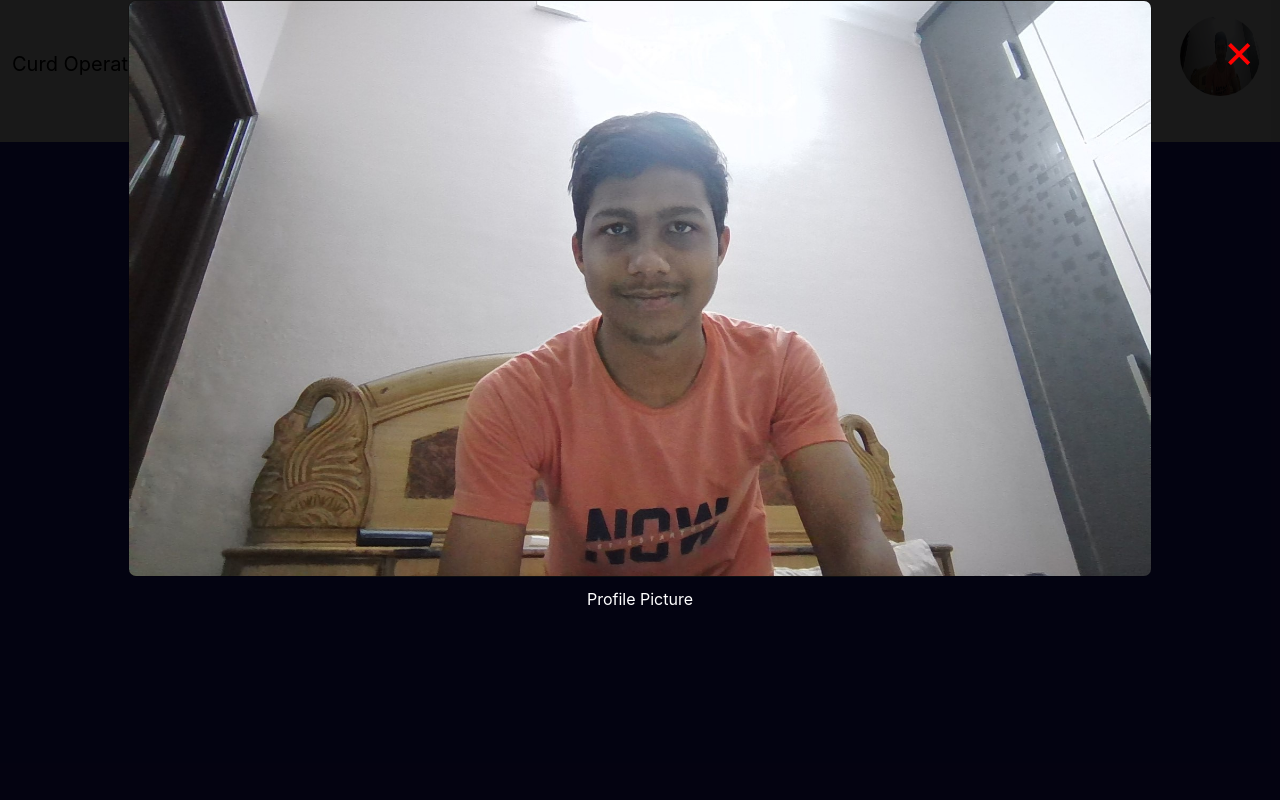
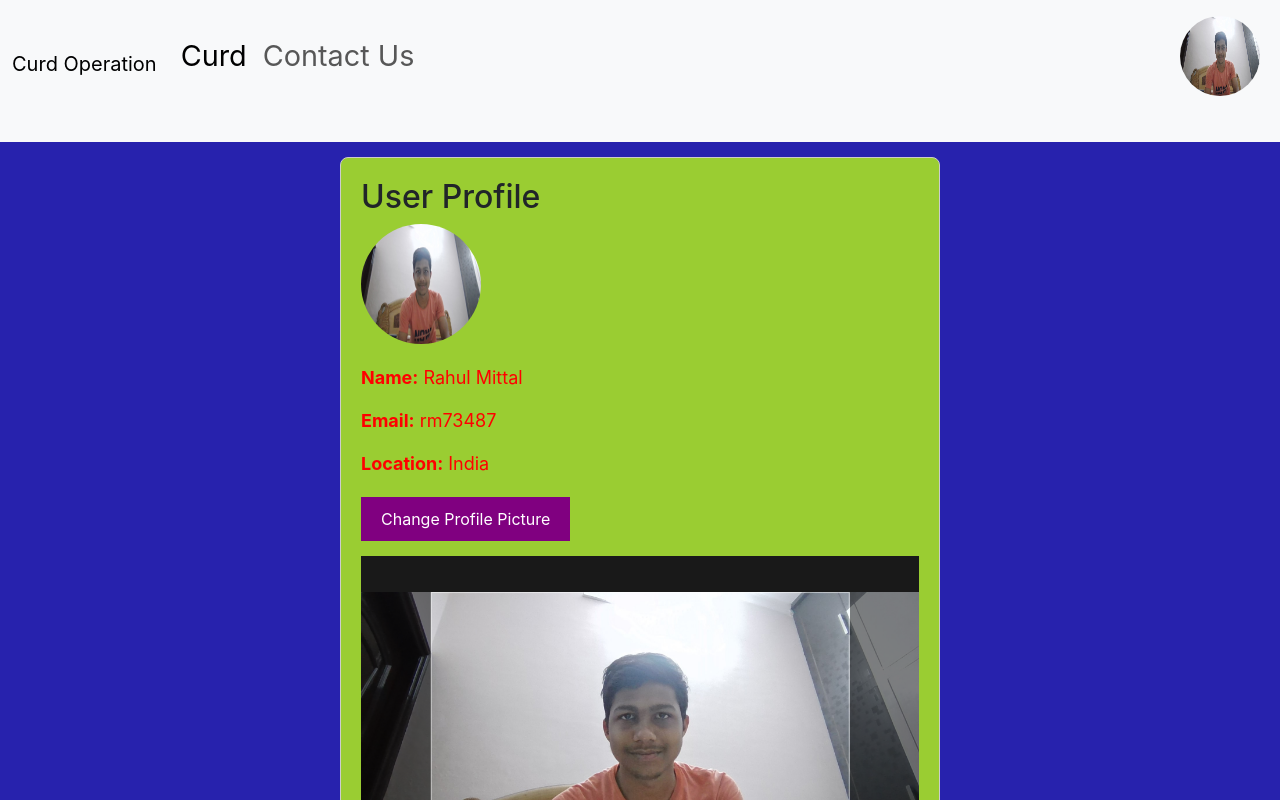
Before and after one commit to harshmittal5432/curd-repo, a React (Create React App) app: page /Profile in a window 1280 px wide. Both pictures are taken after a click on the picture 421 px from the left and 284 px from the top of the page. Shown: the top 800 px of the page. Built offline with nearby package versions, Linux system fonts and the light colour scheme.

Commit message:
Add cropping functionality in image

```diff
--- a/package.json
+++ b/package.json
@@ -9,8 +9,10 @@
     "@testing-library/user-event": "^13.5.0",
     "react": "^18.3.1",
     "react-dom": "^18.3.1",
+    "react-easy-crop": "^5.0.7",
     "react-router-dom": "^6.23.1",
     "react-scripts": "5.0.1",
+    "styled-components": "^6.1.11",
     "sweetalert2": "^11.12.0",
     "web-vitals": "^2.1.4"
   },
--- /dev/null
+++ b/src/ImageCropper.js
@@ -0,0 +1,80 @@
+import React, { useState, useCallback } from 'react';
+import Cropper from 'react-easy-crop';
+import getCroppedImg from './cropImage';
+import styled from 'styled-components';
+
+const CropContainer = styled.div`
+  position: relative;
+  width: 100%;
+  height: 400px; /* Adjust height as needed */
+  background: #333;
+`;
+
+const Controls = styled.div`
+  display: flex;
+  justify-content: center;
+  margin-top: 20px;
+`;
+
+const Button = styled.button`
+  padding: 10px 20px;
+  margin: 0 10px;
+  background-color: #007bff;
+  color: #fff;
+  border: none;
+  border-radius: 5px;
+  cursor: pointer;
+
+  &:hover {
+    background-color: #0056b3;
+  }
+`;
+
+const ImageCropper = ({ imageSrc, onCropComplete }) => {
+  const [crop, setCrop] = useState({ x: 0, y: 0 });
+  const [zoom, setZoom] = useState(1);
+  const [croppedAreaPixels, setCroppedAreaPixels] = useState(null);
+
+  const onCropChange = useCallback((crop) => {
+    setCrop(crop);
+  }, []);
+
+  const onCropCompleteHandler = useCallback((croppedArea, croppedAreaPixels) => {
+    setCroppedAreaPixels(croppedAreaPixels);
+  }, []);
+
+  const onZoomChange = useCallback((zoom) => {
+    setZoom(zoom);
+  }, []);
+
+  const onCropButtonClick = async () => {
+    try {
+      const croppedImage = await getCroppedImg(imageSrc, croppedAreaPixels);
+      onCropComplete(croppedImage);
+    } catch (error) {
+      console.error('Error cropping image:', error);
+    }
+  };
+
+  return (
+    <div>
+      <CropContainer>
+        <Cropper
+          image={imageSrc}
+          crop={crop}
+          zoom={zoom}
+          aspect={4 / 3} // Adjust aspect ratio as needed (e.g., 4:3 for standard photos)
+          onCropChange={onCropChange}
+          onCropComplete={onCropCompleteHandler}
+          onZoomChange={onZoomChange}
+          showGrid={false} // Optional: Hide grid for cleaner UI
+        />
+      </CropContainer>
+      <Controls>
+        <Button onClick={onCropButtonClick}>Crop And Save</Button>
+      </Controls>
+    </div>
+  );
+};
+
+export default ImageCropper;
--- a/src/Profile.js
+++ b/src/Profile.js
@@ -1,29 +1,31 @@
-import React, { useRef,useState } from 'react';
-//import "./App.css";
+import React, { useState, useRef } from 'react';
+import ImageCropper from './ImageCropper';
 
 function Profile({ src, setSrc }) {
+  const [isModalOpen, setIsModalOpen] = useState(false);
+  const [imageSrc, setImageSrc] = useState(null);
   const fileInputRef = useRef(null);
-  const [isModalOpen, setIsModalOpen] = useState(false);
 
-  const handleProfilePicChange = (event) => {
+  const handleProfilePicClick = () => {
+    setIsModalOpen(true);
+    setImageSrc(src); // Set current profile picture as imageSrc for cropping
+  };
+
+  const handleFileInputChange = (event) => {
     const file = event.target.files[0];
     if (file) {
       const reader = new FileReader();
       reader.onload = () => {
-        setSrc(reader.result);
+        setIsModalOpen(true);
+        setImageSrc(reader.result); // Set selected file as imageSrc for cropping
       };
       reader.readAsDataURL(file);
     }
   };
 
-  const handleButtonClick = () => {
-    fileInputRef.current.click();
-  };
-  const handleProfilePicClick = () => {
-    setIsModalOpen(true);
-  };
-  const toggleModal = () => {
-    setIsModalOpen(!isModalOpen);
+  const onCropComplete = (croppedImageUrl) => {
+    setSrc(croppedImageUrl); // Update profile picture with cropped image
+    setIsModalOpen(false); // Close cropping modal
   };
 
   return (
@@ -35,8 +37,8 @@ function Profile({ src, setSrc }) {
             src={src}
             alt="Profile"
             className="rounded-circle"
-            style={{ width: "120px", height: "120px", marginBottom: "20px" }}
-            onClick={handleProfilePicClick}
+            style={{ width: "120px", height: "120px", marginBottom: "20px", cursor: "pointer" }}
+            onClick={handleProfilePicClick} // Open cropping interface on click
           />
           <div>
             <p><strong>Name:</strong> Rahul Mittal</p>
@@ -46,7 +48,7 @@ function Profile({ src, setSrc }) {
           </div>
           <div className="change-profile-pic" style={{ marginTop: "20px" }}>
             <button
-              onClick={handleButtonClick}
+              onClick={() => fileInputRef.current.click()}
               style={{ cursor: "pointer", color: "white", backgroundColor:"purple" }}
             >
               Change Profile Picture
@@ -56,18 +58,17 @@ function Profile({ src, setSrc }) {
               id="profilePicInput"
               type="file"
               accept="image/*"
-              onChange={handleProfilePicChange}
+              onChange={handleFileInputChange}
               style={{ display: "none" }}
             />
           </div>
         </div>
       </div>
       {isModalOpen && (
-        <div className="modal">
-          <span className="close" onClick={toggleModal}>&times;</span>
-          <img className="modal-content" src={src} alt="Profile Large" />
-          <div className="caption">Profile Picture</div>
-        </div>
+        <ImageCropper
+          imageSrc={imageSrc}
+          onCropComplete={onCropComplete}
+        />
       )}
     </div>
   );
--- /dev/null
+++ b/src/cropImage.js
@@ -0,0 +1,40 @@
+const createImage = (url) =>
+    new Promise((resolve, reject) => {
+      const image = new Image();
+      image.addEventListener('load', () => resolve(image));
+      image.addEventListener('error', (error) => reject(error));
+      image.setAttribute('crossOrigin', 'anonymous');
+      image.src = url;
+    });
+
+  export default async function getCroppedImg(imageSrc, pixelCrop) {
+    const image = await createImage(imageSrc);
+    const canvas = document.createElement('canvas');
+    const ctx = canvas.getContext('2d');
+
+    canvas.width = pixelCrop.width;
+    canvas.height = pixelCrop.height;
+
+    ctx.drawImage(
+      image,
+      pixelCrop.x,
+      pixelCrop.y,
+      pixelCrop.width,
+      pixelCrop.height,
+      0,
+      0,
+      pixelCrop.width,
+      pixelCrop.height
+    );
+
+    return new Promise((resolve, reject) => {
+      canvas.toBlob((file) => {
+        if (file) {
+          file.name = 'croppedImage.jpeg';
+          resolve(URL.createObjectURL(file));
+        } else {
+          reject(new Error('Canvas is empty'));
+        }
+      }, 'image/jpeg');
+    });
+  }
```
Also changed, not shown: src/App.css (line endings or trailing spaces), 1 other file (tests, documents, lock files or other folders).
